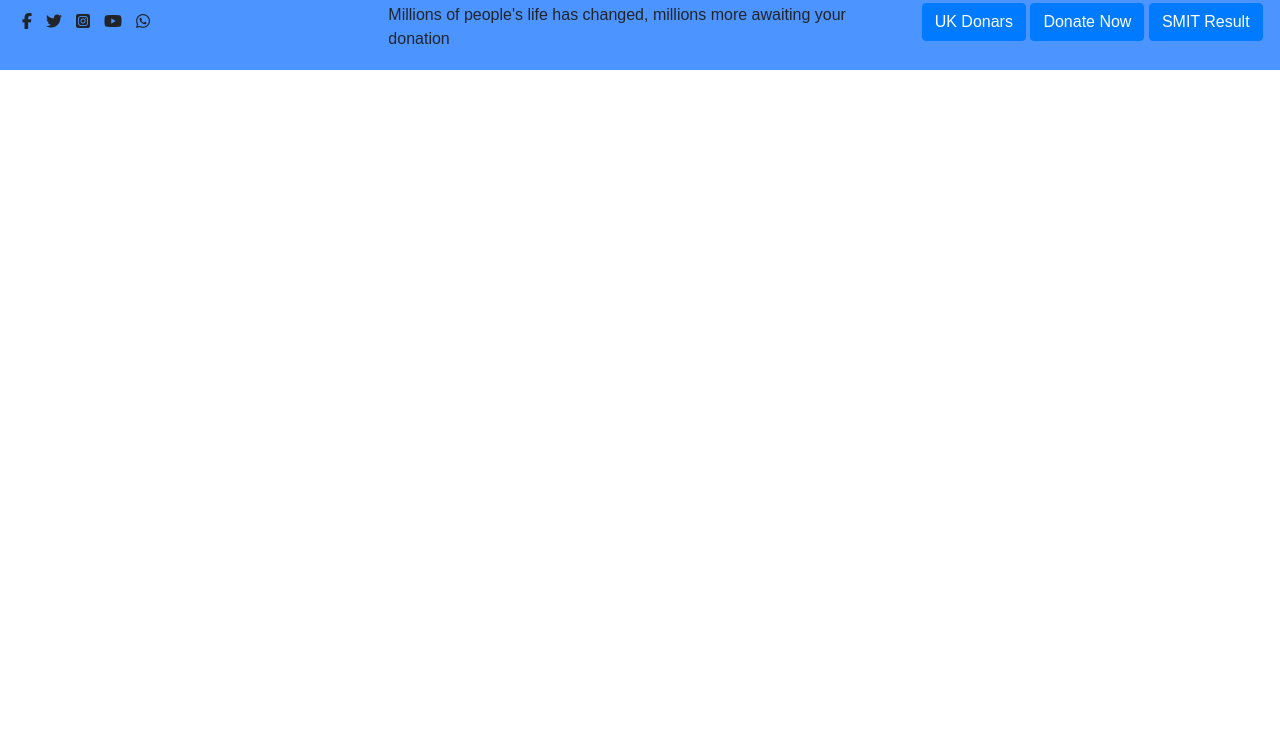
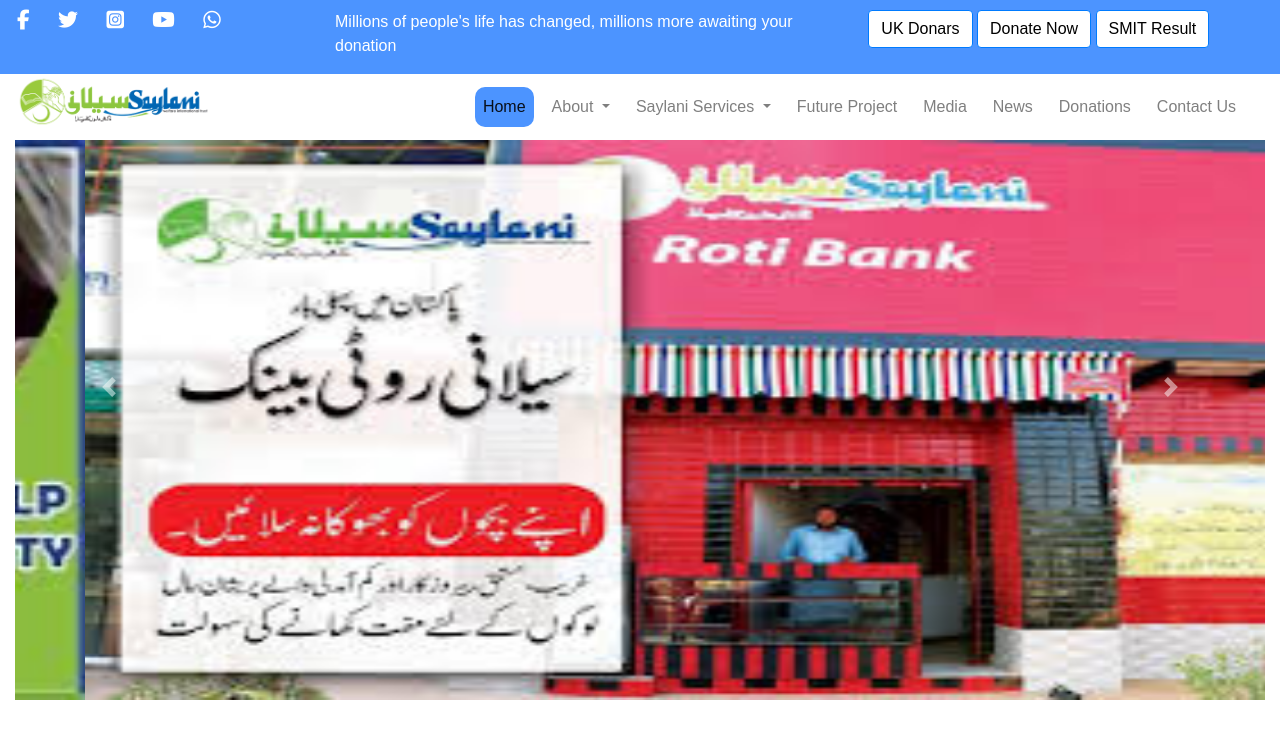
Before and after one commit to hassanmujtaba22/SM-WM-Assignments, a plain HTML site: page website clone 3rd assignment/index.html in a window 1280 px wide. Drawn offline with nearby package versions, Linux system fonts and the light colour scheme.

Commit message:
header menu bar and slider completed

```diff
--- /dev/null
+++ b/website clone 3rd assignment/app.js
@@ -0,0 +1,13 @@
+
+window.onscroll = function() {myFunction()};
+
+var navbar = document.getElementById("navbar");
+var sticky = navbar.offsetTop;
+
+function myFunction() {
+  if (window.pageYOffset >= sticky) {
+    navbar.classList.add("sticky")
+  } else {
+    navbar.classList.remove("sticky");
+  }
+}
--- a/website clone 3rd assignment/index.html
+++ b/website clone 3rd assignment/index.html
@@ -10,8 +10,9 @@
 
 </head>
 <body>
-    <div class="main" style="width: 100% !important;">
+    <div class="main">
 
+        <!-- header start -->
         <header class="container-fluid header">
             <div class="row">
                 <div class="col">
@@ -26,18 +27,104 @@
                 <div class="col-5">
                     <p>Millions of people's life has changed, millions more awaiting your donation</p>
                 </div>
-                <div class="col">
+                <div class="col-4">
                     <button class="btn btn-primary">UK Donars</button>
                     <button class="btn btn-primary">Donate Now</button>
                     <button class="btn btn-primary">SMIT Result</button>
                 </div>
             </div>
         </header>
+        <!-- header end -->
+
+        <!-- menu start -->
+        <div class="container-fluid topnavbar">
+            <img src="./images/Saylani-logo.png" alt="logo" class="logo">
+            <nav class="navbar navbar-expand-lg navbar-light nav-my-styling">
+                <button class="navbar-toggler" type="button" data-toggle="collapse" data-target="#navbarSupportedContent" aria-controls="navbarSupportedContent" aria-expanded="false" aria-label="Toggle navigation">
+                  <span class="navbar-toggler-icon"></span>
+                </button>
+
+                <div class="collapse navbar-collapse" id="navbarSupportedContent">
+                  <ul class="navbar-nav mr-auto">
+                    <li class="nav-item active">
+                      <a class="nav-link" href="#">Home <span class="sr-only">(current)</span></a>
+                    </li>
+                    <li class="nav-item">
+                        <a class="nav-link dropdown-toggle" href="#" id="navbarDropdown" role="button" data-toggle="dropdown" aria-haspopup="true" aria-expanded="false">
+                            About
+                          </a>
+                          <div class="dropdown-menu" aria-labelledby="navbarDropdown">
+                            <a class="dropdown-item" href="#">Introduction</a>
+                            <a class="dropdown-item" href="#">Chairman Message</a>
+                            <a class="dropdown-item" href="#">Saylani Annual Report</a>
+                          </div>
+                    </li>
+                    <li class="nav-item dropdown">
+                      <a class="nav-link dropdown-toggle" href="#" id="navbarDropdown" role="button" data-toggle="dropdown" aria-haspopup="true" aria-expanded="false">
+                        Saylani Services
+                      </a>
+                      <div class="dropdown-menu" aria-labelledby="navbarDropdown">
+                        <a class="dropdown-item" href="#">Education</a>
+                        <a class="dropdown-item" href="#">Medical</a>
+                        <a class="dropdown-item" href="#">Welfare</a>
+                      </div>
+                    </li>
+                    <li class="nav-item">
+                      <a class="nav-link" href="#">Future Project</a>
+                    </li>
+                    <li class="nav-item">
+                        <a class="nav-link" href="#">Media</a>
+                    </li>
+                    <li class="nav-item">
+                        <a class="nav-link" href="#">News</a>
+                    </li>
+                    <li class="nav-item">
+                        <a class="nav-link" href="#">Donations</a>
+                    </li>
+                    <li class="nav-item">
+                        <a class="nav-link" href="#">Contact Us</a>
+                    </li>
+                  </ul>
+
+                </div>
+              </nav>
+        </div>
+        <!-- menu end -->
+
+        <!-- slider start -->
+        <div class="container-fluid">
+            <div id="carouselExampleControls" class="carousel slide" data-ride="carousel">
+                <div class="carousel-inner">
+                  <div class="carousel-item active">
+                    <img class="d-block w-100 slider-images" src="./images/slider/download (19).jpg" alt="First slide">
+                  </div>
+                  <div class="carousel-item">
+                    <img class="d-block w-100 slider-images" src="./images/slider/images (1).jpg" alt="Second slide">
+                  </div>
+                  <div class="carousel-item">
+                    <img class="d-block w-100 slider-images" src="./images/slider/images.jpg" alt="Third slide">
+                  </div>
+                </div>
+                <a class="carousel-control-prev" href="#carouselExampleControls" role="button" data-slide="prev">
+                  <span class="carousel-control-prev-icon" aria-hidden="true"></span>
+                  <span class="sr-only">Previous</span>
+                </a>
+                <a class="carousel-control-next" href="#carouselExampleControls" role="button" data-slide="next">
+                  <span class="carousel-control-next-icon" aria-hidden="true"></span>
+                  <span class="sr-only">Next</span>
+                </a>
+              </div>
+        </div>
+        <!-- slider end -->
+
+
+
     </div>
 
 
     <script src="https://code.jquery.com/jquery-3.4.1.slim.min.js" integrity="sha384-J6qa4849blE2+poT4WnyKhv5vZF5SrPo0iEjwBvKU7imGFAV0wwj1yYfoRSJoZ+n" crossorigin="anonymous"></script>
     <script src="https://cdn.jsdelivr.net/npm/popper.js@1.16.0/dist/umd/popper.min.js" integrity="sha384-Q6E9RHvbIyZFJoft+2mJbHaEWldlvI9IOYy5n3zV9zzTtmI3UksdQRVvoxMfooAo" crossorigin="anonymous"></script>
     <script src="https://stackpath.bootstrapcdn.com/bootstrap/4.4.1/js/bootstrap.min.js" integrity="sha384-wfSDF2E50Y2D1uUdj0O3uMBJnjuUD4Ih7YwaYd1iqfktj0Uod8GCExl3Og8ifwB6" crossorigin="anonymous"></script>
+    <script src="./app.js" type="text/javascript"></script>
 </body>
 </html>
--- a/website clone 3rd assignment/style.css
+++ b/website clone 3rd assignment/style.css
@@ -10,19 +10,72 @@ body{
 }
 .header{
     background: rgb(76, 148, 255);
-    padding: 3px;
+    padding: 10px 20px 0px 20px;
     width: 100% !important;
 }
 .header ul{
     list-style: none;
 }
 .header ul li{
-    float: left;
-    margin: 5px;
+    display: inline;
+    margin: 0px 20px 5px 0px;
     cursor: pointer;
     padding: 2px;
 }
-.header ul li:hover{
-    background-color: blue;
 
+.header ul li i{
+    color: white;
+    font-size: 20px;
 }
+.header ul li > i:hover{
+    color: black;
+}
+.header p{
+    color: white;
+}
+.header button{
+    background-color: white !important;
+    color: black !important;
+}
+.header button:hover{
+    background-color: blue !important;
+    color: white !important;
+    transition: ease 1s;
+}
+
+/* header end */
+
+
+.logo{
+    /* margin-right: 100px; */
+    max-width: 200px;
+    height: auto;
+    float: left;
+}
+.nav-my-styling{
+    float: right;
+}
+.nav-item{
+    color: black !important;
+    margin: 5px;
+}
+.nav-item:hover{
+    background-color: rgb(76, 148, 255) !important;
+    border-radius: 10px;
+    color: white !important;
+}
+.active{
+    background-color: rgb(76, 148, 255) !important;
+    border-radius: 10px;
+    color: white !important;
+}
+.dropdown-item:hover{
+    background-color: rgb(76, 148, 255) !important;
+}
+/* nav bar end */
+
+
+.slider-images{
+    width: 100%;
+    height: 70vh;
+}
```
Also changed, not shown: website clone 3rd assignment/images/slider/download (19).jpg (added), website clone 3rd assignment/images/slider/images (1).jpg (added), website clone 3rd assignment/images/slider/images.jpg (added).
